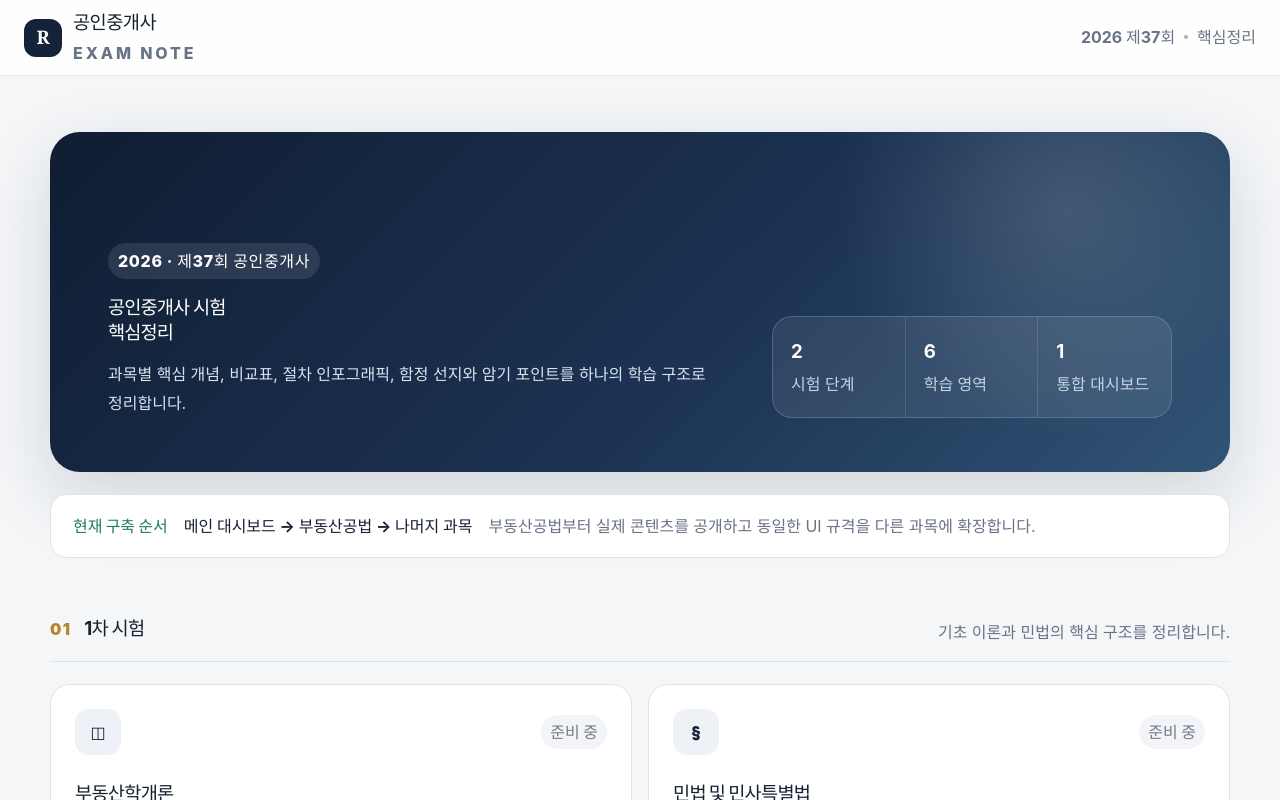
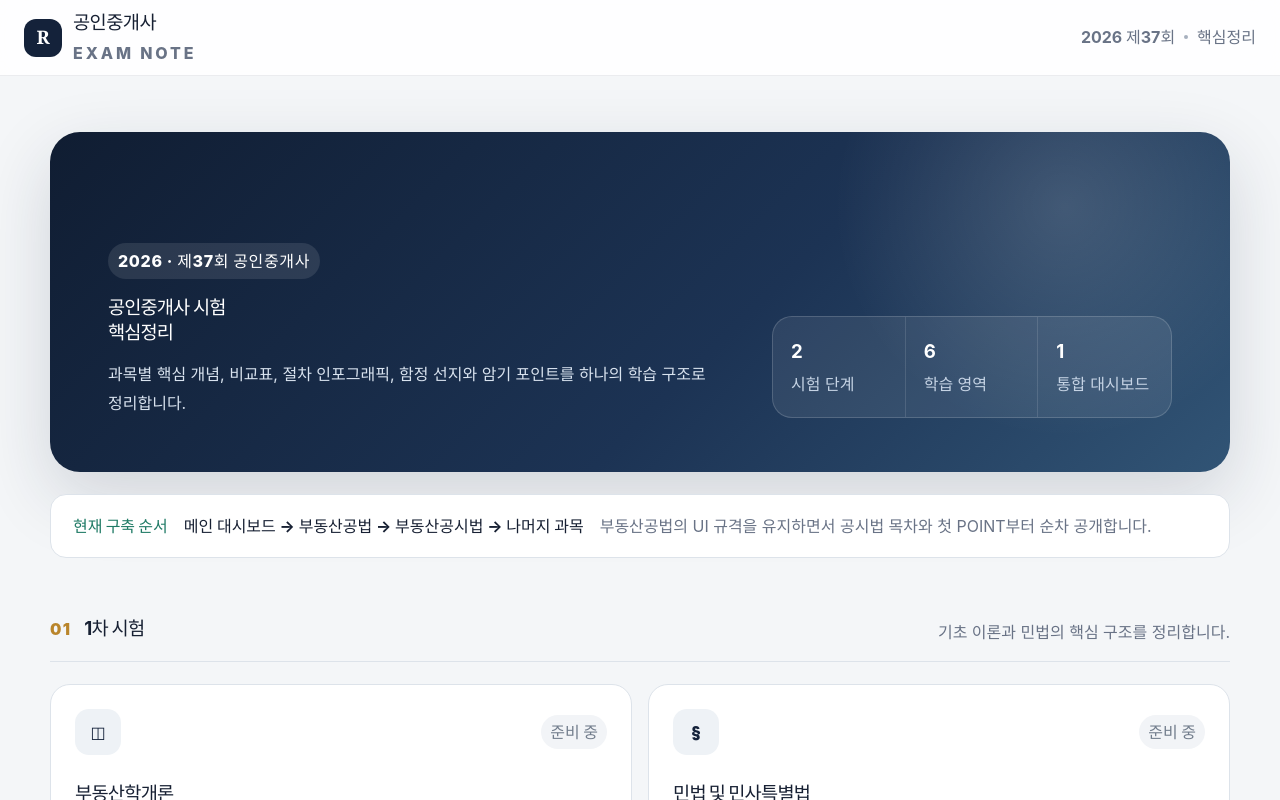
Before and after one commit to parkminhyun0/realtor-exam, a React (Vite) app: page / in a window 1280 px wide. Shown: the top 800 px of the page. Built offline with nearby package versions, Linux system fonts and the light colour scheme.

Commit message:
feat: route public records subject

```diff
--- a/src/App.jsx
+++ b/src/App.jsx
@@ -1,6 +1,7 @@
 import { useEffect, useMemo, useState } from 'react'
 import { allSubjects, subjectGroups } from './data/subjects'
 import PublicLawPage from './PublicLawPage'
+import RegistrationLawPage from './RegistrationLawPage'
 import './public-law.css'
 
 function getRoute() {
@@ -53,8 +54,8 @@ function Dashboard() {
 
       <section className="study-guide" aria-label="학습 안내">
         <span className="study-guide__label">현재 구축 순서</span>
-        <strong>메인 대시보드 → 부동산공법 → 나머지 과목</strong>
-        <span>부동산공법부터 실제 콘텐츠를 공개하고 동일한 UI 규격을 다른 과목에 확장합니다.</span>
+        <strong>메인 대시보드 → 부동산공법 → 부동산공시법 → 나머지 과목</strong>
+        <span>부동산공법의 UI 규격을 유지하면서 공시법 목차와 첫 POINT부터 순차 공개합니다.</span>
       </section>
 
       {subjectGroups.map((group) => (
@@ -125,6 +126,7 @@ export default function App() {
 
   let content = <Dashboard />
   if (route === 'public-law') content = <PublicLawPage onBack={() => navigate('')} />
+  else if (route === 'registration-law') content = <RegistrationLawPage onBack={() => navigate('')} />
   else if (activeSubject) content = <SubjectPlaceholder subject={activeSubject} />
 
   return (
```
